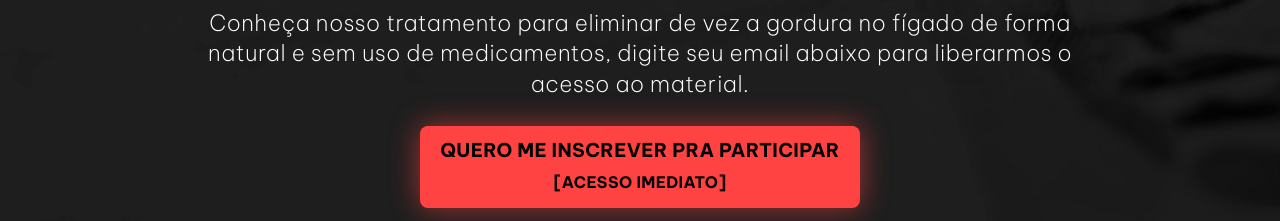
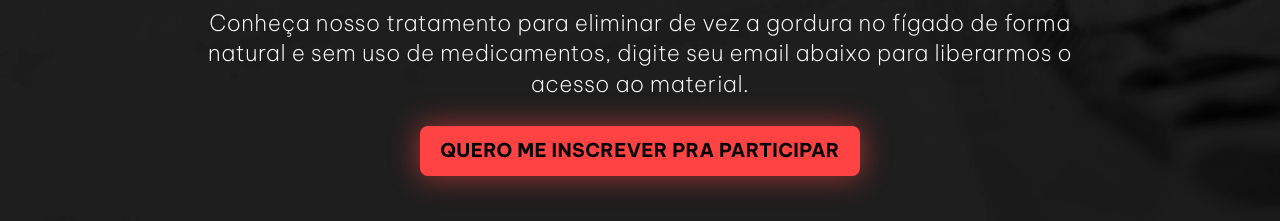
Before and after one commit to agenciakonihi/site, a plain HTML site: page index.html in a window 1280 px wide. Shown: the part 579-800 px from the top of the page. Drawn offline with Linux system fonts and the light colour scheme; a script that the page names is missing.

Commit message:
Update index.html

```diff
--- a/index.html
+++ b/index.html
@@ -102,7 +102,8 @@
           <h3 class="center">Veja o nosso guia que irá <b class="highlight-2 bolder">te ensinar agora</b>, como tratar do fígado gordo</h3>
           <p class="center">Conheça nosso tratamento para eliminar de vez a gordura no fígado de forma natural e sem uso de medicamentos, digite seu email abaixo para liberarmos o acesso ao material.</p>
 
-          <span class="btOpenForm showModal btnDesk">QUERO ME INSCREVER PRA PARTICIPAR <small>[ACESSO IMEDIATO]</small></span>
+          <span class="btOpenForm showModal">QUERO ME INSCREVER PRA PARTICIPAR</span>
+<p></p>
         </div>
       </div>
     </div>
```
